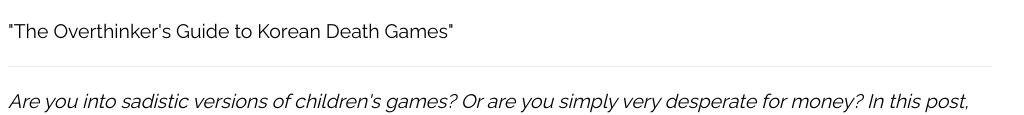
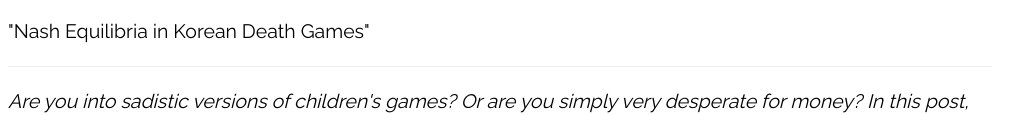
Before and after one commit to danieldugas/danieldugas.github.io, a plain HTML site: page funderstanding/squid_game_theory.html in a window 1280 px wide. Shown: the part 386-501 px from the top of the page, without its empty margins (0-1024 px from the left). Drawn offline with Linux system fonts and the light colour scheme.

Commit message:
subtitle change in squid_game_theory

```diff
--- a/funderstanding/squid_game_theory.html
+++ b/funderstanding/squid_game_theory.html
@@ -44,7 +44,7 @@ h1 {letter-spacing: 6px}
 <!-- Photo Grid -->
 <div class="w3-row-padding" style="margin-bottom:128px;max-width:1000px">
   <h1>Squid Game Theory</h1>
-  <p style="font-size:130%">"The Overthinker's Guide to Korean Death Games"</p>
+  <p style="font-size:130%">"Nash Equilibria in Korean Death Games"</p>
   <hr>
   <p style="font-size:130%;">
     <i>
```
